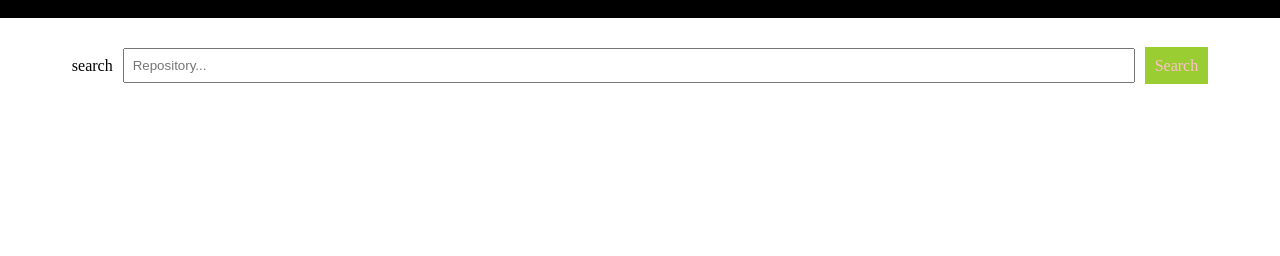
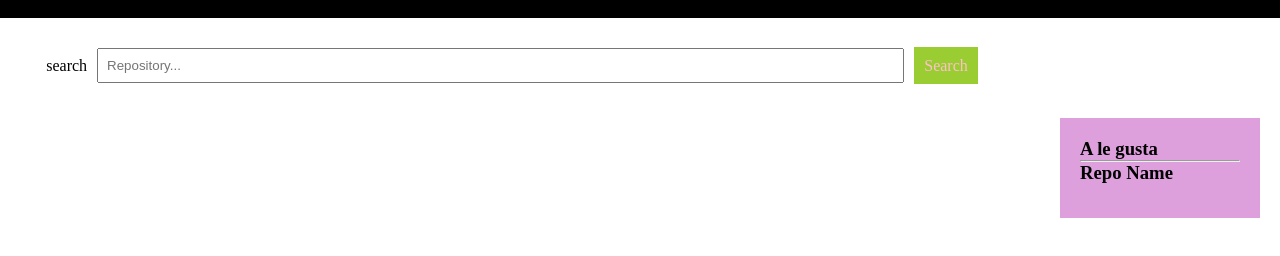
Before and after one commit to corozb/GitFind, a plain HTML site: page finder.html in a window 1280 px wide. Shown: the part 62-318 px from the top of the page. Drawn offline with Linux system fonts and the light colour scheme.

Commit message:
favorite section

```diff
--- a/finder.html
+++ b/finder.html
@@ -8,9 +8,11 @@
 </head>
 <body>
     <header>
-      <h1 id="greet">Hola <span id="nickname">Cristian</span>!! Bienvenido a <span>GITFIND</span> </h1>
+      <h1 id="greet">Hola <span class="nickname">Cristian</span>!! Bienvenido a <span>GITFIND</span> </h1>
     </header>
 
+    <div class="container">
+      <div class="container-search">
         <section class="searching">
           <form action="">
             <label for="">search</label>
@@ -29,6 +31,16 @@
             <a href="#" class="star">star</a>
           </!-->
         </section>
+      </div>
+
+      <div class="favorites">
+        <div class="container-favorite">
+          <h3>A <span class="nickname">Cristian</span> le gusta</h3>
+          <hr>
+          <h3>Repo Name</h3>
+        </div>
+      </div>
+    </div>
 
   <!-- <script src="app.js"></script> -->
   <script src="script.js"></script>
--- a/script.js
+++ b/script.js
@@ -4,8 +4,9 @@ const printName = () => {
 }
 
 
-const $user = document.getElementById('nickname')
-$user.innerHTML = localStorage.getItem('username')
+const $user = document.querySelectorAll('.nickname')
+$user[0].innerHTML = localStorage.getItem('username')
+$user[1].innerHTML = localStorage.getItem('username')
 
 
 // ------------------
--- a/styles.css
+++ b/styles.css
@@ -44,7 +44,7 @@ span {
   display: flex;
   justify-content: center;
   flex-wrap: wrap;
-  width: 90vw;
+  width: 80vw;
   margin: 0 auto;
 
 }
@@ -84,3 +84,33 @@ span {
   padding: 10px;
   cursor: pointer;
 }
+
+.container {
+  display: grid;
+  grid-template-columns: 2fr 1fr;
+  grid-template-rows: 80px auto;
+  grid-template-areas:
+  'search start'
+  'query start';
+}
+
+.searching {
+  grid-area: search;
+}
+
+.displayRepo {
+  grid-area: query;
+}
+
+.favorites {
+  grid-area: star;
+}
+
+.container-favorite {
+  background: plum;
+  width: 200px;
+  height: 100px;
+  margin: 20px;
+  padding: 20px;
+  box-sizing: border-box
+}
```
Lines whose indentation alone changed are shown as unchanged.
